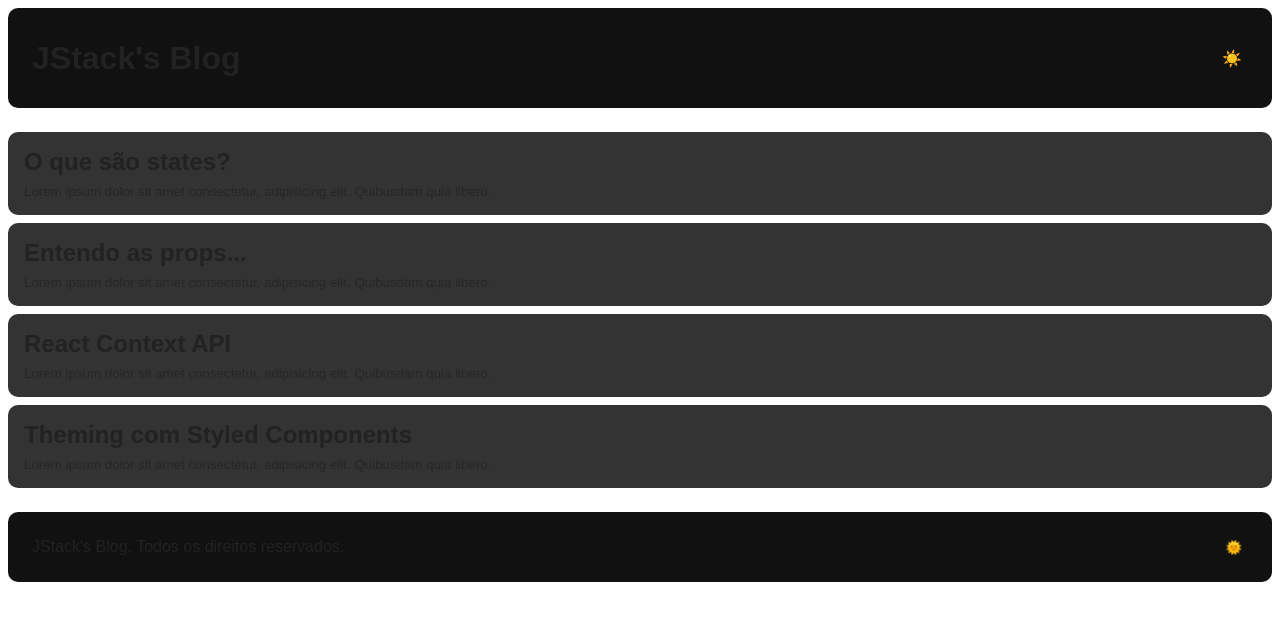
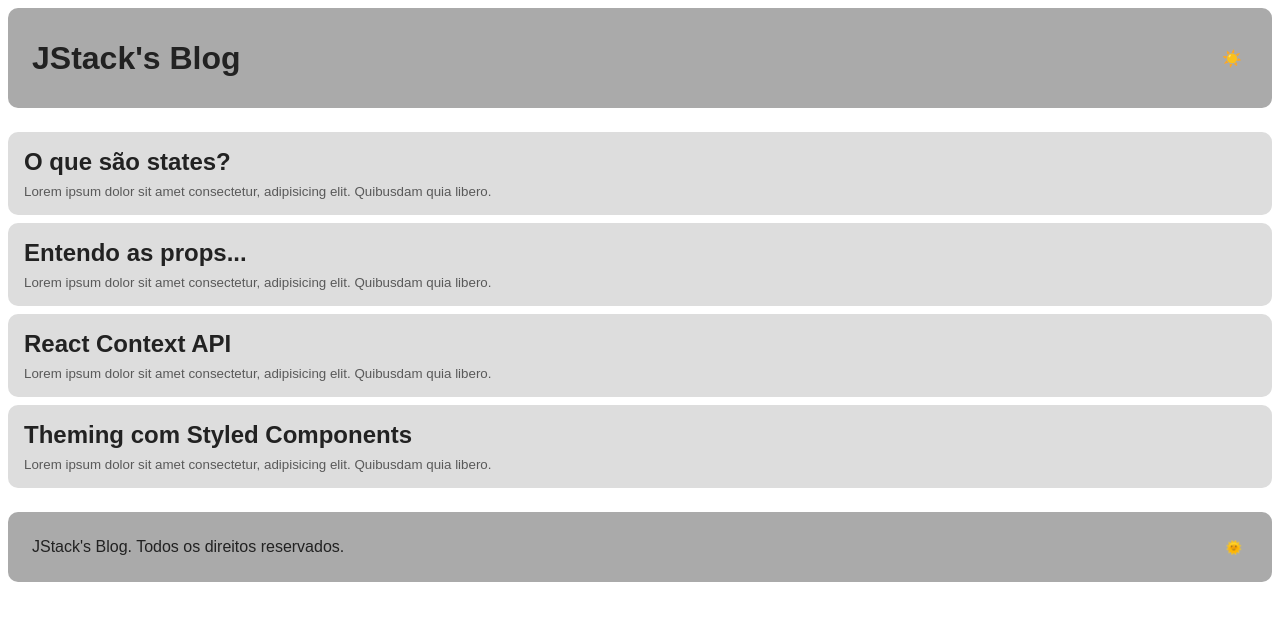
Before and after one commit to andersonkaiti/react-fundamentos, a React app: page / in a window 1280 px wide. Shown: the top 620 px of the page. Built offline with nearby package versions, Linux system fonts and the light colour scheme; the HTML template or start-up script is replaced by a standard one.

Commit message:
:lipstick: style(footer,header,post): update background colors to use theme variables for improved theming consistency

```diff
--- a/src/components/Footer/styles.jsx
+++ b/src/components/Footer/styles.jsx
@@ -1,7 +1,7 @@
 import styled from 'styled-components'
 
 export const Container = styled.footer`
-  background: #111;
+  background: ${({ theme }) => theme.footerBackgroundColor};
   height: 70px;
   display: flex;
   align-items: center;
--- a/src/components/Header/styles.jsx
+++ b/src/components/Header/styles.jsx
@@ -1,7 +1,7 @@
 import styled from 'styled-components'
 
 export const Container = styled.header`
-  background: #111;
+  background: ${({ theme }) => theme.headerBackgroundColor};
   height: 100px;
   display: flex;
   align-items: center;
--- a/src/components/PostsList/Post/styles.jsx
+++ b/src/components/PostsList/Post/styles.jsx
@@ -1,7 +1,7 @@
 import styled from 'styled-components'
 
 export const Container = styled.article`
-  background: #333;
+  background: ${({ theme }) => theme.postBackgroundColor};
   display: flex;
   flex-direction: column;
   padding: 16px;
--- a/src/styles/themes/dark.js
+++ b/src/styles/themes/dark.js
@@ -4,4 +4,7 @@ export default {
   ...commonStyles,
   backgroundColor: '#222',
   textColor: '#fff',
+  headerBackgroundColor: '#111',
+  footerBackgroundColor: '#111',
+  postBackgroundColor: '#333',
 }
--- a/src/styles/themes/light.js
+++ b/src/styles/themes/light.js
@@ -4,4 +4,7 @@ export default {
   ...commonStyles,
   backgroundColor: '#fff',
   textColor: '#222',
+  headerBackgroundColor: '#aaa',
+  footerBackgroundColor: '#aaa',
+  postBackgroundColor: '#ddd',
 }
```
